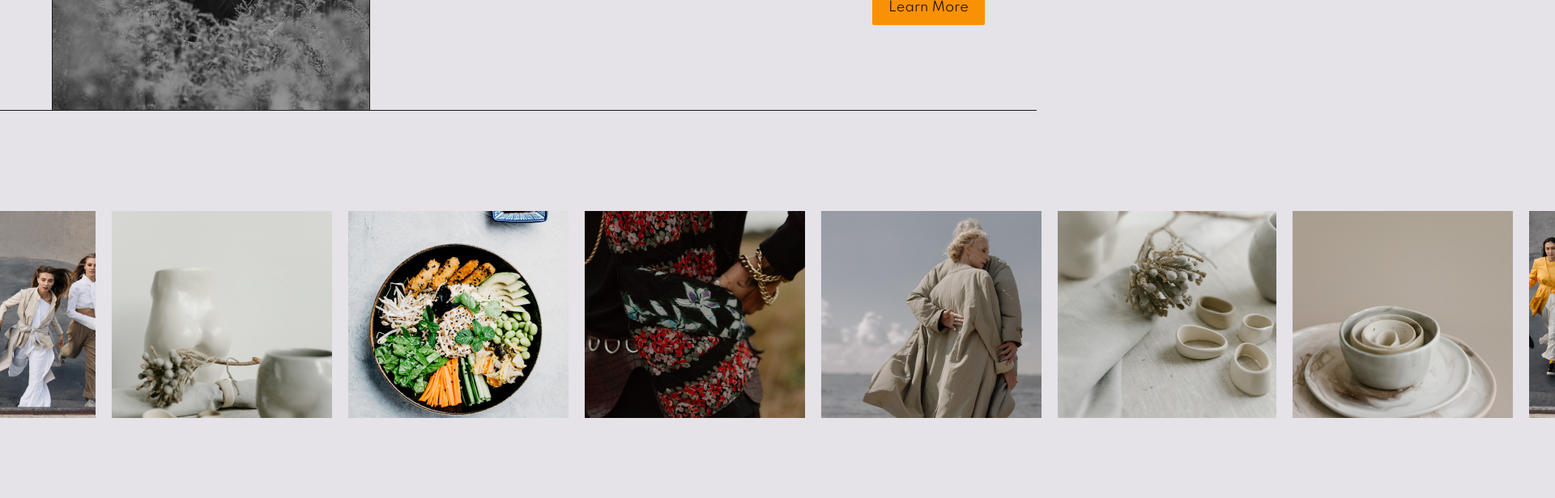
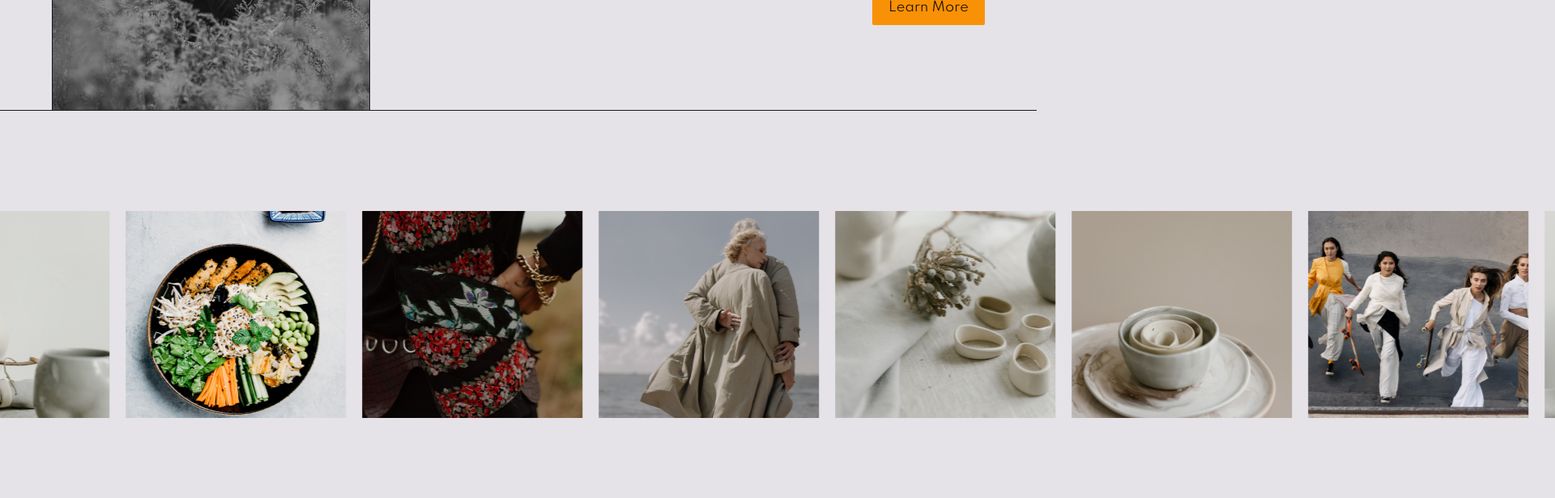
Before and after one commit to bouceka/portfolio-lara-d, a React (Vite) app: page / in a window 1280 px wide. Shown: the part 1460-2076 px from the top of the page at 81% size, 1920 px wide, since content can reach past the window. Built offline with nearby package versions, Linux system fonts and the light colour scheme.

Commit message:
POR-105: Chore: fix image slider

```diff
--- a/src/components/image-slider/image-slider.component.tsx
+++ b/src/components/image-slider/image-slider.component.tsx
@@ -12,6 +12,7 @@ import HolderImg from '../../assets/images/Image-7.jpg';
 export const ImageSlider = () => {
   return (
     <section className="image-slider">
+      <div className="image-list">
         <img src={ProductImg} alt="Lara Drummond product" />
         <img src={SkaterImg} alt="Lara Drummond skater girls" />
         <img src={MugImg} alt="Lara Drummond mug" />
@@ -22,6 +23,7 @@ export const ImageSlider = () => {
         <img src={ProductImg} alt="Lara Drummond product" />
         <img src={SkaterImg} alt="Lara Drummond skater girls" />
         <img src={MugImg} alt="Lara Drummond mug" />
+      </div>
     </section>
   );
 };
--- a/src/components/image-slider/image-slider.styles.scss
+++ b/src/components/image-slider/image-slider.styles.scss
@@ -1,22 +1,27 @@
-.image-slider {
-  display: flex;
-  gap: 2rem;
-  padding: 12.4rem;
-  & img {
-    height: 25.6rem;
-    width: 27.2rem;
-    animation: 30s linear marquee infinite;
+.image {
+  &-list {
+    gap: 2rem;
+    padding: 12.4rem;
+    display: inline-block;
+    white-space: nowrap;
+    animation: 30s linear image-slider infinite;
+
+    & img {
+      height: 25.6rem;
+      width: 27.2rem;
+      margin: 0 1rem;
+    }
   }
 }
 
 @keyframes image-slider {
   0% {
-    transform: translateX(0);
+    transform: translateX(-10vw);
   }
   50% {
-    transform: translateX(calc(100vw - 100%));
+    transform: translateX(calc(110vw - 100%));
   }
   100% {
-    transform: translateX(0);
+    transform: translateX(-10vw);
   }
 }
```
Lines whose indentation alone changed are shown as unchanged.
